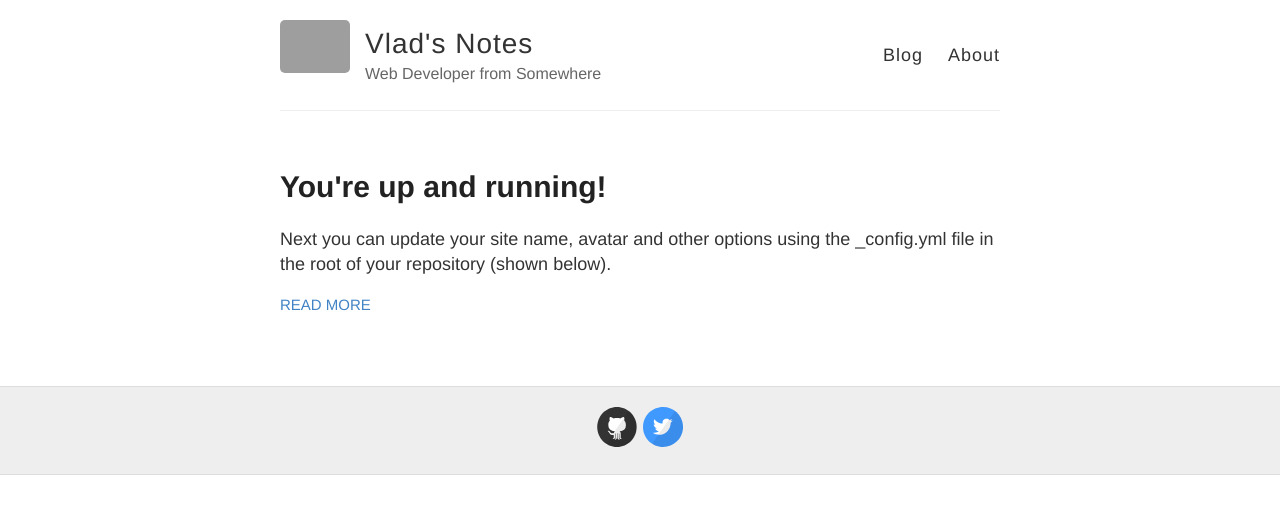
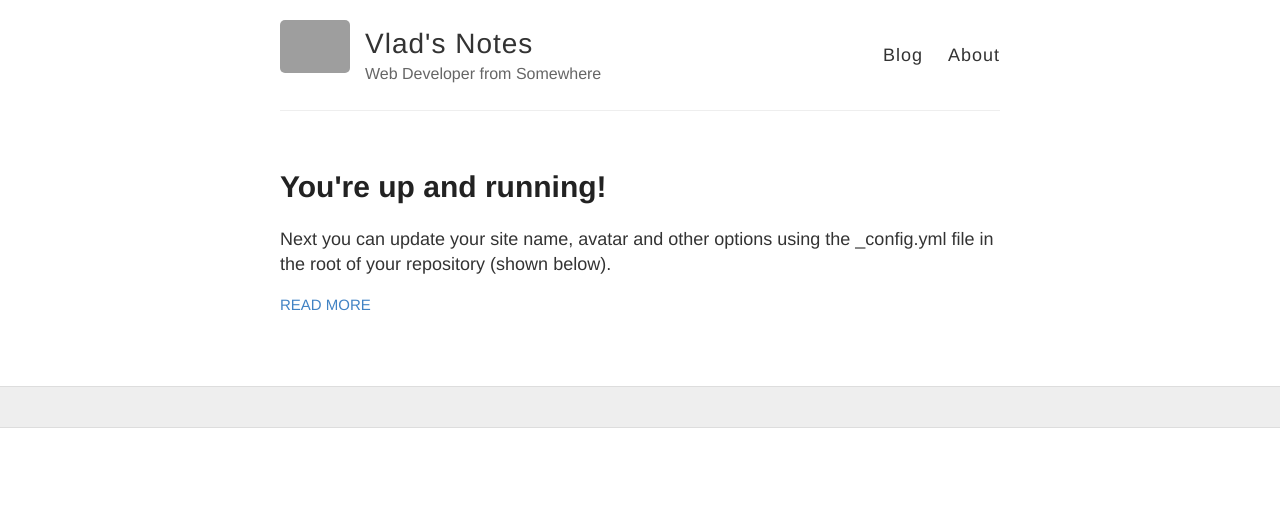
Before and after one commit to vkosenko/vladimir.kosenko.eu, a Jekyll site: the page built from index.html, in a window 1280 px wide. Shown: the top 514 px of the page. Built offline with Jekyll 4.4.1, drawn with Linux system fonts in a browser that asks for light colours; grey boxes are pictures that could not be loaded.

```diff
--- a/_config.yml
+++ b/_config.yml
@@ -21,12 +21,12 @@ footer-links:
   email:
   facebook:
   flickr:
-  github: barryclark/jekyll-now
+  github: #barryclark/jekyll-now
   instagram:
   linkedin:
   pinterest:
   rss: # just type anything here for a working RSS icon
-  twitter: jekyllrb
+  twitter: # jekyllrb
   stackoverflow: # your stackoverflow profile, e.g. "users/50476/bart-kiers"
   youtube: # channel/<your_long_string> or user/<user-name>
   googleplus: # anything in your profile username that comes after plus.google.com/
```
